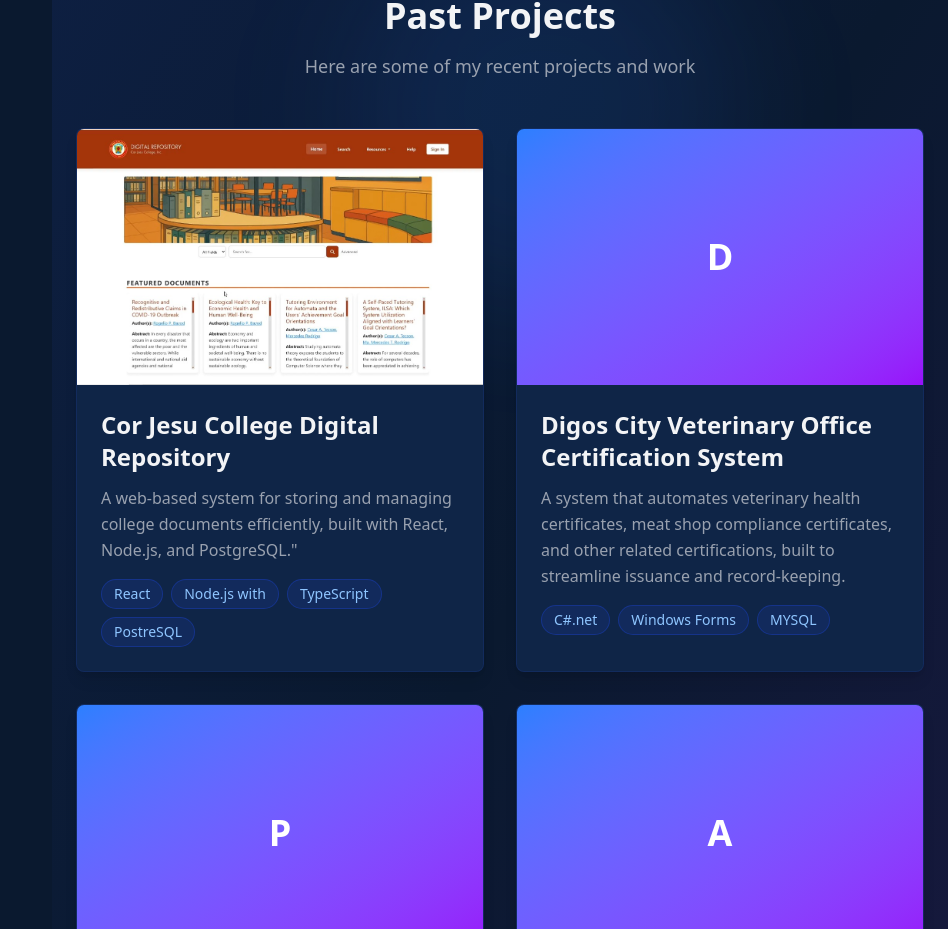
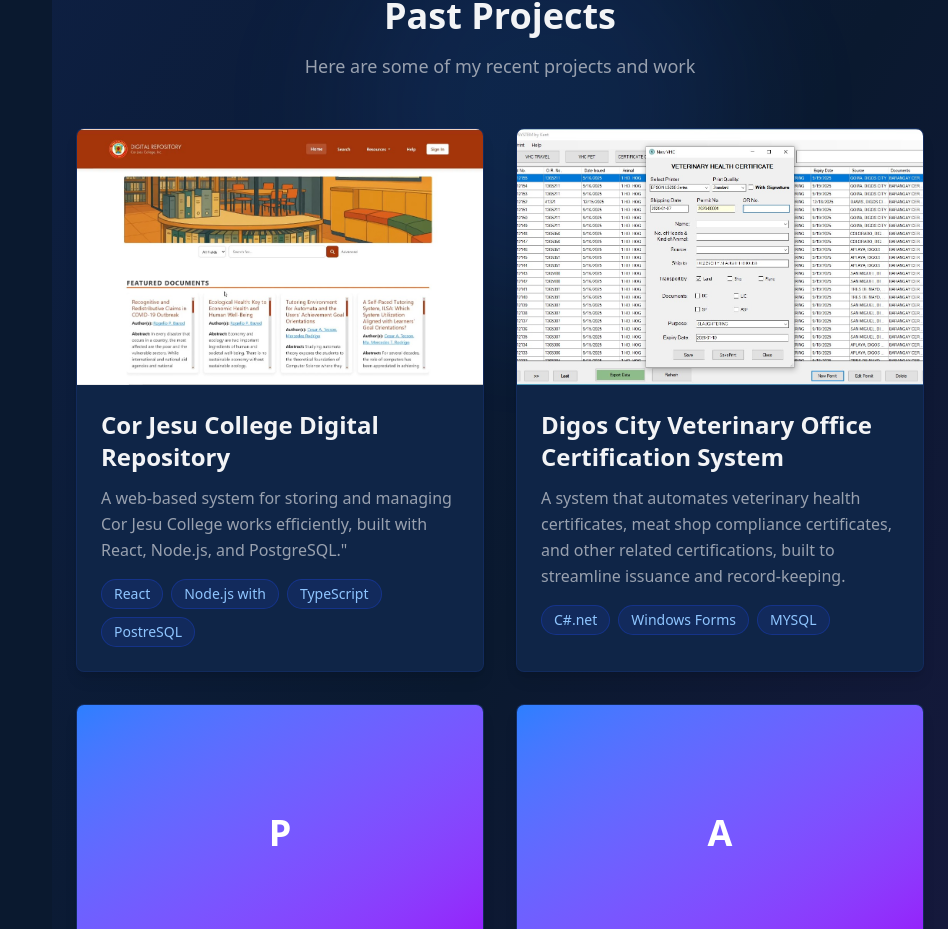
Before and after one commit to Sooolace/kent-llavado-portfolio, a Next.js app: page / in a window 1280 px wide. Shown: the part 2472-3401 px from the top of the page, without its empty margins (332-1280 px from the left). Built offline with nearby package versions, Linux system fonts and the light colour scheme.

Commit message:
added picture for cert system

```diff
--- a/src/app/page.tsx
+++ b/src/app/page.tsx
@@ -19,6 +19,7 @@ export default function Home() {
       <section id="projects">
         <Projects />
       </section>
+
     </SidebarLayout>
   );
 }
--- a/src/sections/projects.tsx
+++ b/src/sections/projects.tsx
@@ -6,17 +6,17 @@ const projects = [
   {
     id: 1,
     title: 'Cor Jesu College Digital Repository',
-    description: 'A web-based system for storing and managing college documents efficiently, built with React, Node.js, and PostgreSQL."',
+    description: 'A web-based system for storing and managing Cor Jesu College works efficiently, built with React, Node.js, and PostgreSQL."',
     image: '/images/digitalrepo.jpg',
     technologies: ['React', 'Node.js with ',  'TypeScript',  'PostreSQL'],
     link: 'https://cor-jesu-college-digital-repository.vercel.app/',
-    github: 'https://github.com/Sooolace/Cor-Jesu-College-Digital-Repository', // Add your GitHub link (optional)
+    github: 'https://github.com/Sooolace/Cor-Jesu-College-Digital-Repository',
   },
   {
     id: 2,
     title: 'Digos City Veterinary Office Certification System',
     description: 'A system that automates veterinary health certificates, meat shop compliance certificates, and other related certifications, built to streamline issuance and record-keeping.',
-    image: '',
+    image: '/images/certSystem.jpg',
     technologies: ['C#.net', 'Windows Forms',  'MYSQL'],
     link: '#',
     github: '#',
```
Also changed, not shown: public/images/certSystem.jpg (added), src/sections/contact.tsx (added), 1 other file (tests, documents, lock files or other folders).
